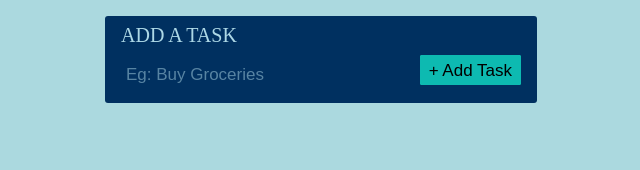
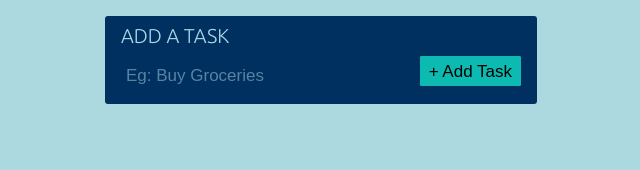
Before and after one commit to Rashita123/To-Do-App, a React (Create React App) app: page / in a window 1280 px wide. Shown: the top 170 px of the page, without its empty margins (335-975 px from the left). Built offline with nearby package versions, Linux system fonts and the light colour scheme.

Commit message:
font family added

```diff
--- a/src/styles.css
+++ b/src/styles.css
@@ -1,3 +1,4 @@
+@import url("https://fonts.googleapis.com/css2?family=Ubuntu:wght@300&display=swap");
 body {
   margin: 0;
   padding: 0;
@@ -6,6 +7,7 @@
   justify-content: center;
   box-sizing: border-box;
   overflow: hidden;
+  font-family: "Ubuntu", sans-serif;
 }
 .App {
   width: 400px;
```
